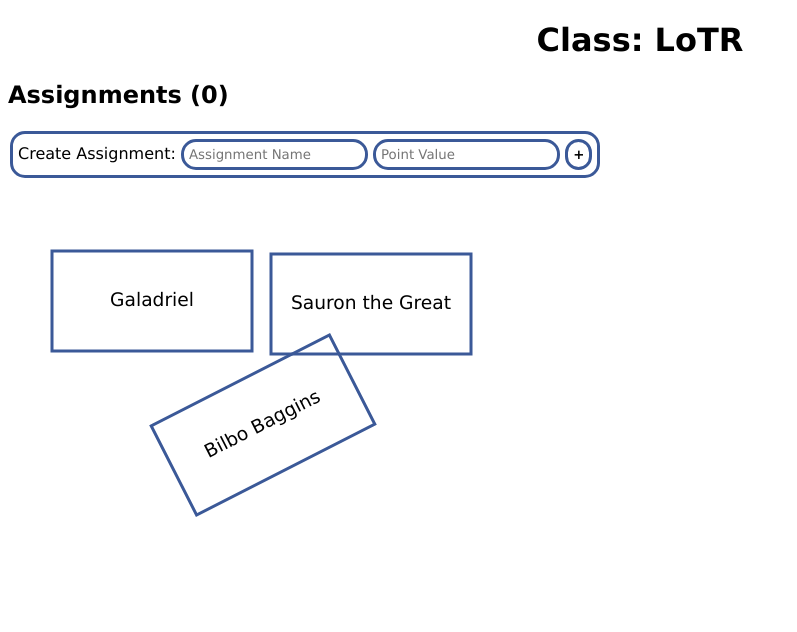
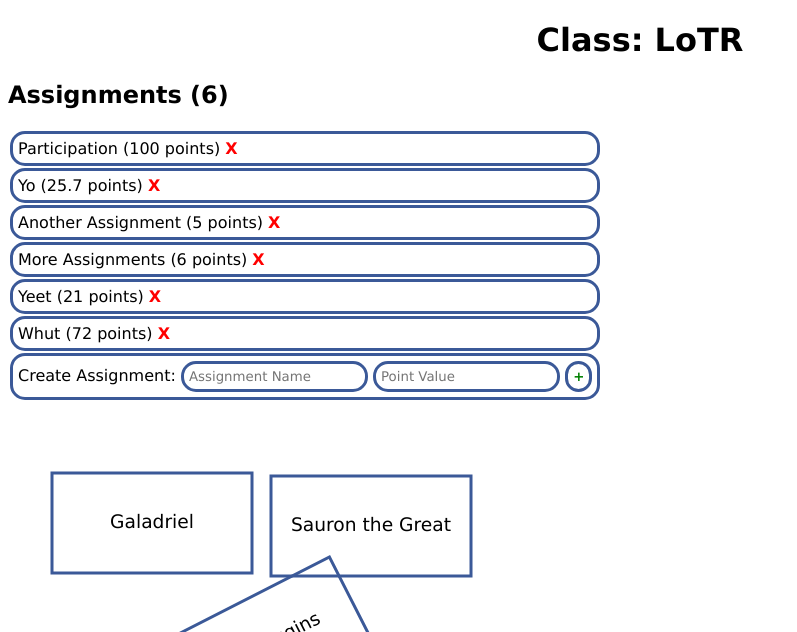
Before and after one commit to featherfeet/herespace, a Flask app: page /klass?klass_id=1 in a window 1280 px wide. Shown: the top 632 px of the page, without its empty margins (0-797 px from the left). Before the commit the page ends 517 px from the top, so only its background shows below. Run offline with Flask 2, Linux system fonts and the light colour scheme; a user stored in the database is signed in; data comes from the database, SQL or seed files in the repository; both versions use the stored data as it was after the commit; some libraries are stand-ins or nearby versions.

Commit message:
Creating/deleting assignments on the /klass page now works completely (and is saved to the DB). Fixed DB multithreading bug by adding the Lock to all DB access.

```diff
--- a/Server/static/scripts/server_api.js
+++ b/Server/static/scripts/server_api.js
@@ -141,7 +141,7 @@ function retrieveAssignmentsByKlassId(klass_id_to_fetch) {
     return new Promise(
         (resolve, reject) => {
             $.getJSON("/get_assignments", {klass_id: klass_id_to_fetch}, function(assignments_raw) {
-                var assignments = assignments_raw.map(assignments_raw => Assignment.fromRawObject(assignment_raw));
+                var assignments = assignments_raw.map(assignment_raw => Assignment.fromRawObject(assignment_raw));
                 resolve(assignments);
             });
         }
--- a/Server/static/stylesheets/global.css
+++ b/Server/static/stylesheets/global.css
@@ -51,3 +51,11 @@ input.wrong {
 .hidden {
     display: none;
 }
+
+.delete_x {
+    color: red;
+}
+
+.add_plus {
+    color: green;
+}
--- a/Server/templates/klass.html
+++ b/Server/templates/klass.html
@@ -29,7 +29,7 @@
                 <tr>
                     <td class="decorated">
                         Create Assignment: <input type="text" v-model="assignment_to_create_name" v-on:keyup.enter="createAssignmentOnClick" placeholder="Assignment Name" />
-                        <input type="number" v-model="assignment_to_create_points" v-on:keyup.enter="createAssignmentOnClick" placeholder="Point Value" />
+                        <input type="number" v-model="assignment_to_create_points" v-on:keyup.enter="createAssignmentOnClick" id="point_value_input" placeholder="Point Value" />
                         <button v-on:click="createAssignmentOnClick" id="create_assignment_button">
                             <b class="add_plus">+</b>
                         </button>
```
Also changed, not shown: Server/static/stylesheets/home.css (+0 -8 lines), Server/herespace.db, Server/static/stylesheets/klass.css (added), Server/storage/databasestorage.py.
